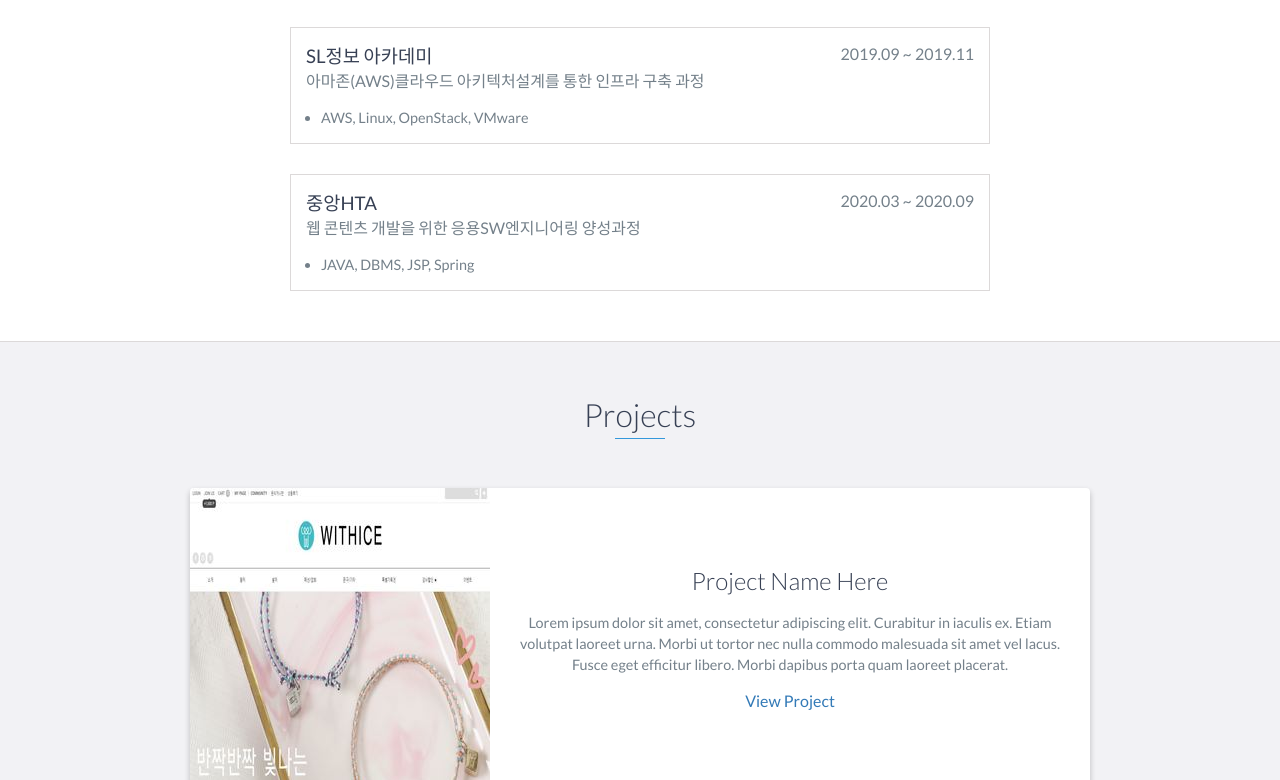
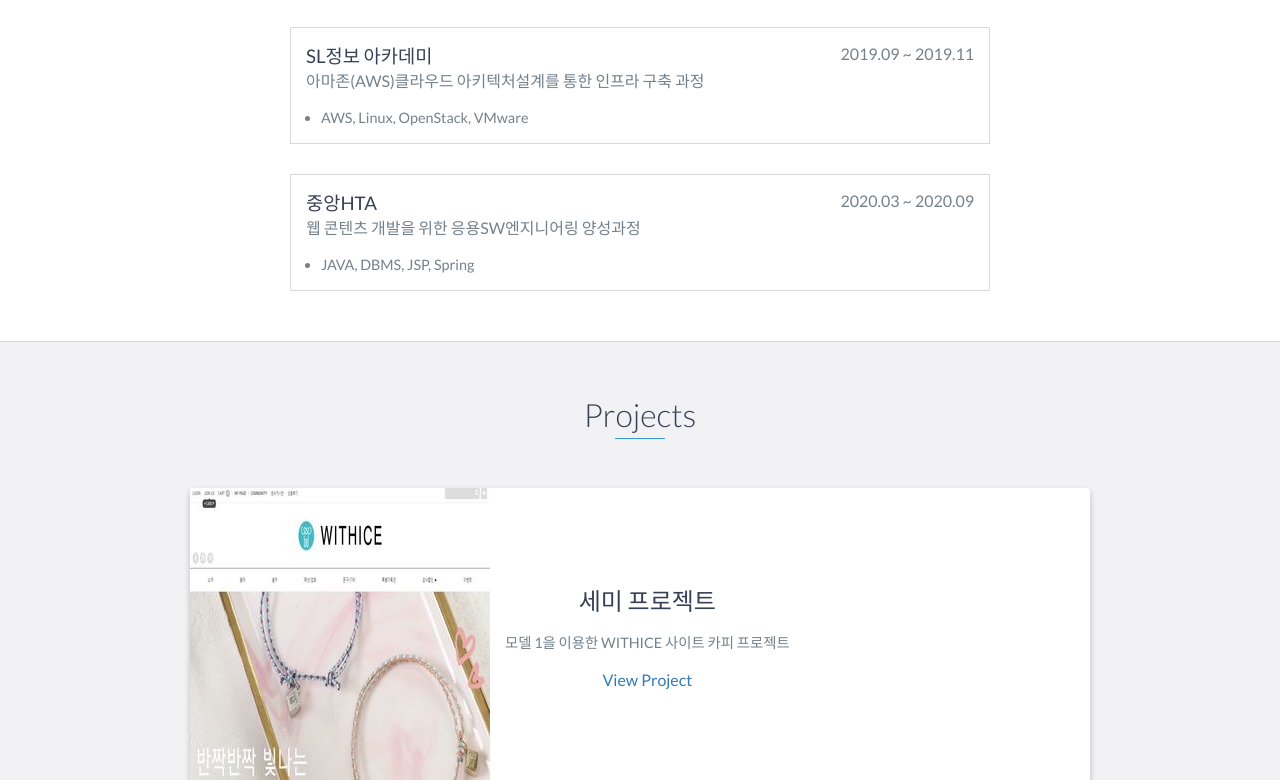
Before and after one commit to Wonmeeyeon/Wonmeeyeon.github.io, a website: page index.html in a window 1280 px wide. Shown: the part 2020-2800 px from the top of the page. Drawn offline with nearby package versions, Linux system fonts and the light colour scheme.

Commit message:
Update index.html

```diff
--- a/index.html
+++ b/index.html
@@ -74,7 +74,7 @@
                 </div>
                 <div class="col-md-8">
                     <p>
-                        사회성, 디자인 감각을 겸비한 개발자 원미연입니다.
+                        사회성, 디자인 감각을 겸비한 재주많은 개발자 원미연입니다.
                     </p>
                 </div>
             </div>
@@ -164,9 +164,9 @@
                     </div>
                     <!-- End .project-image -->
                     <div class="project-info">
-                        <h3>Project Name Here</h3>
+                        <h3>세미 프로젝트</h3>
                         <p>
-                            Lorem ipsum dolor sit amet, consectetur adipiscing elit. Curabitur in iaculis ex. Etiam volutpat laoreet urna. Morbi ut tortor nec nulla commodo malesuada sit amet vel lacus. Fusce eget efficitur libero. Morbi dapibus porta quam laoreet placerat.
+                          모델 1을 이용한 WITHICE 사이트 카피 프로젝트
                         </p>
                         <a href="https://github.com/Wonmeeyeon/JHTA/tree/master/web_workspace/withice" target="_blank">View Project</a>
                     </div>
@@ -180,9 +180,10 @@
                     </div>
                     <!-- End .project-image -->
                     <div class="project-info">
-                        <h3>Project Name Here</h3>
+                        <h3>파이널 프로젝트</h3>
                         <p>
-                            Lorem ipsum dolor sit amet, consectetur adipiscing elit. Curabitur in iaculis ex. Etiam volutpat laoreet urna. Morbi ut tortor nec nulla commodo malesuada sit amet vel lacus. Fusce eget efficitur libero. Morbi dapibus porta quam laoreet placerat.
+                          모델 2를 이용한 팀 자체 제작 프로젝트
+                          공연예매 기능과 소모임 기능을 결합시킨 신개념 공연 메이트 찾기 사이트 제작 프로젝트
                         </p>
                         <a href="https://github.com/Wonmeeyeon/gongsa2020" target="_blank">View Project</a>
                     </div>
```
